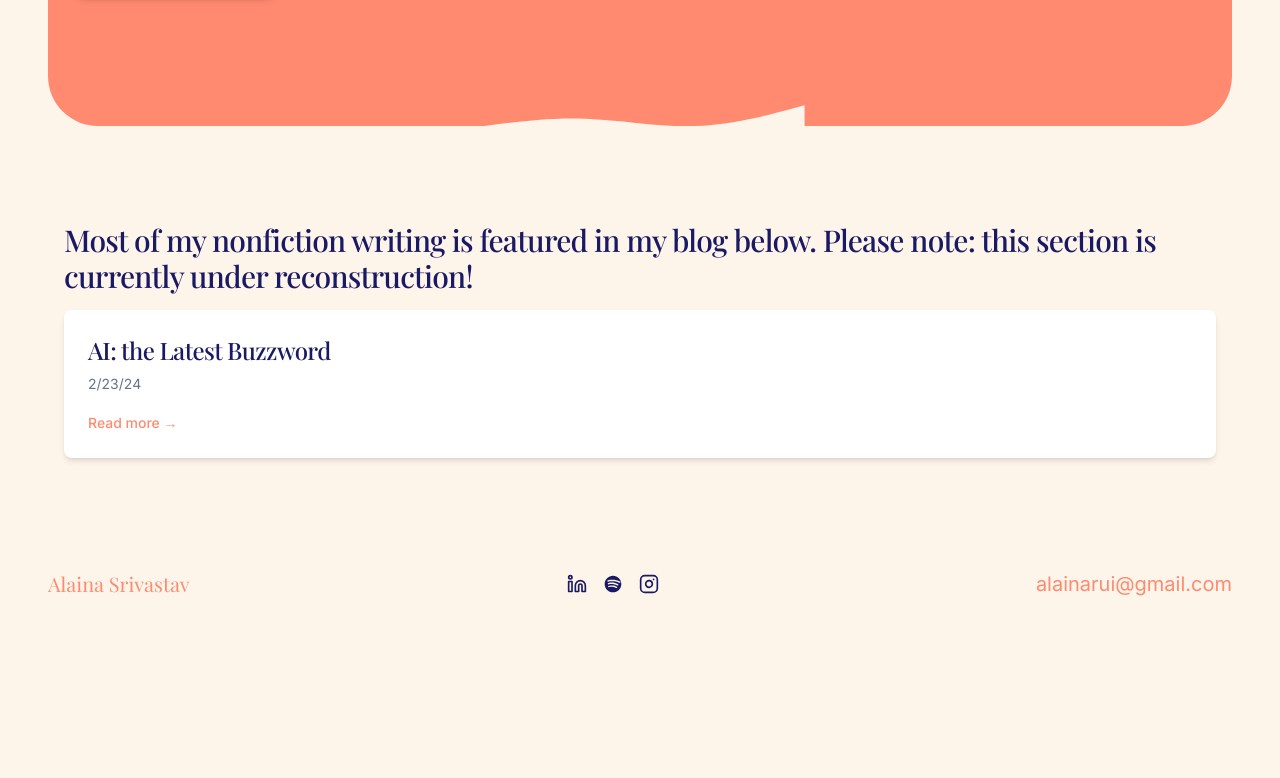
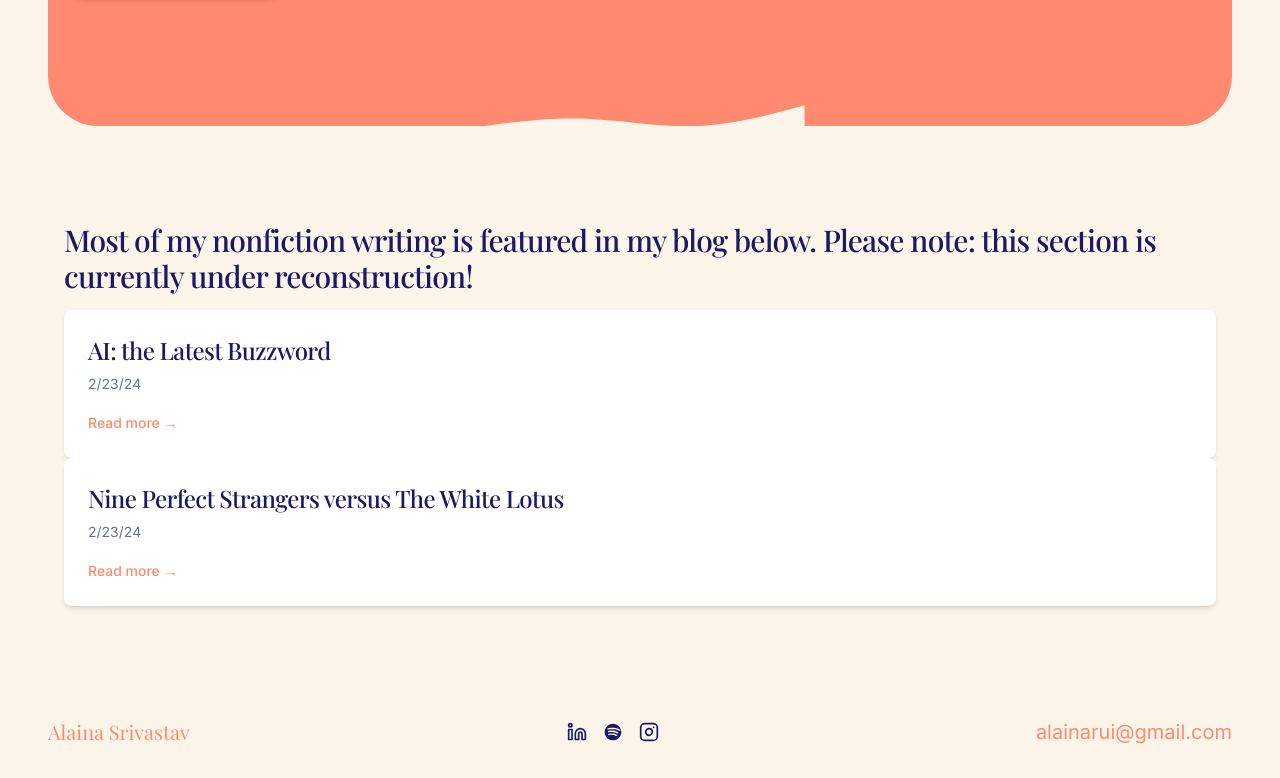
Before and after one commit to alainasriv/alainasrivsite, a React (Vite) app: page /writing in a window 1280 px wide. Shown: the part 422-1200 px from the top of the page. Before the commit the page ends 1052 px from the top, so only its background shows below. Built offline with nearby package versions, Linux system fonts and the light colour scheme.

Commit message:
added NPS vs TWL

```diff
--- a/src/pages/Writing.tsx
+++ b/src/pages/Writing.tsx
@@ -13,44 +13,6 @@ interface BlogPost {
 
 const Writing = () => {
   const [selectedCategory, setSelectedCategory] = useState<string | null>(null);
-
-  const posts: BlogPost[] = [
-    {
-      id: 1,
-      title: "The Neural Basis of Empathy",
-      date: "October 15, 2024",
-      excerpt: "Exploring how our brains process and respond to others' emotions through mirror neurons and limbic resonance.",
-      category: "Neuroscience"
-    },
-    {
-      id: 2,
-      title: "Mindfulness Meditation and Neural Plasticity",
-      date: "September 28, 2024",
-      excerpt: "How regular meditation practice can physically alter brain structure and improve cognitive function.",
-      category: "Wellness"
-    },
-    {
-      id: 3,
-      title: "Machine Learning in Emotion Recognition",
-      date: "August 12, 2024",
-      excerpt: "Current advancements in using AI to detect and interpret human emotional expressions.",
-      category: "Technology"
-    },
-    {
-      id: 4,
-      title: "The Science of Human Connection",
-      date: "July 3, 2024",
-      excerpt: "Research findings on the biological mechanisms that underpin our need for social bonds.",
-      category: "Neuroscience"
-    },
-    {
-      id: 5,
-      title: "Trail Running and Cognitive Benefits",
-      date: "June 17, 2024",
-      excerpt: "How outdoor exercise in natural settings enhances brain function and mental clarity.",
-      category: "Wellness"
-    }
-  ];
 
   return (
     <Layout>
@@ -118,6 +80,23 @@ const Writing = () => {
                 </a>
               </div>
           </div>
+
+          <div className="space-y-8">
+              <div
+                className="bg-white rounded-lg shadow-md p-6 transition-all duration-300 hover:shadow-lg"
+              >
+                <h2 className="text-xl md:text-2xl font-display text-navy mb-2 hover:text-coral transition-colors duration-300">
+                  <a href="#">{"Nine Perfect Strangers versus The White Lotus"}</a>
+                </h2>
+                <p className="text-muted-foreground mb-4 text-sm">{"2/23/24"}</p>
+                <a
+                  href="Nine Perfect Strangers versus White Lotus.pdf"
+                  className="text-coral hover:text-coral-dark transition-colors duration-300 text-sm font-medium"
+                >
+                  Read more →
+                </a>
+              </div>
+          </div>
         </motion.div>
       </div>
     </Layout>
```
Also changed, not shown: src/pages/Resume.tsx (deleted), 1 other file (tests, documents, lock files or other folders).
